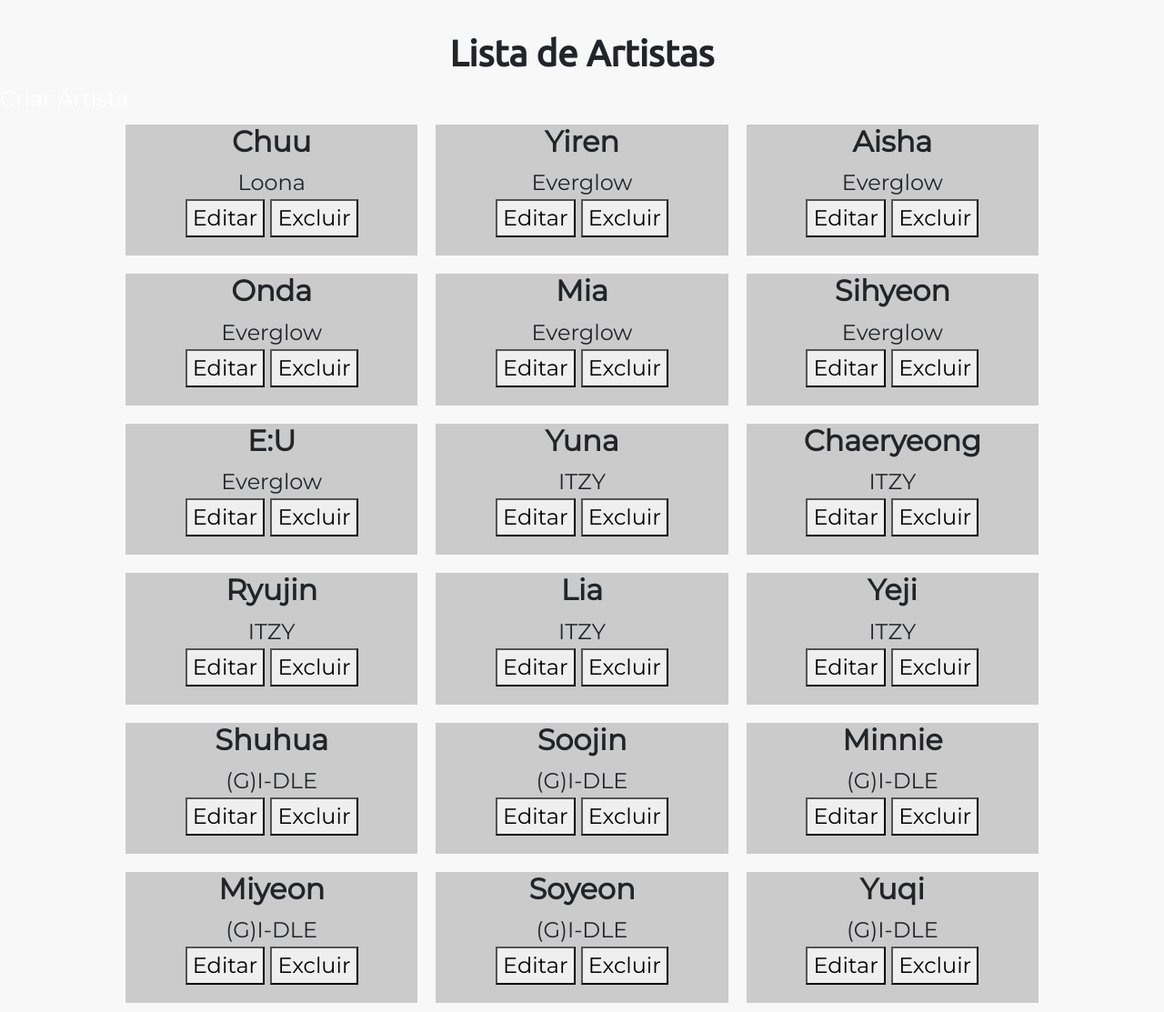
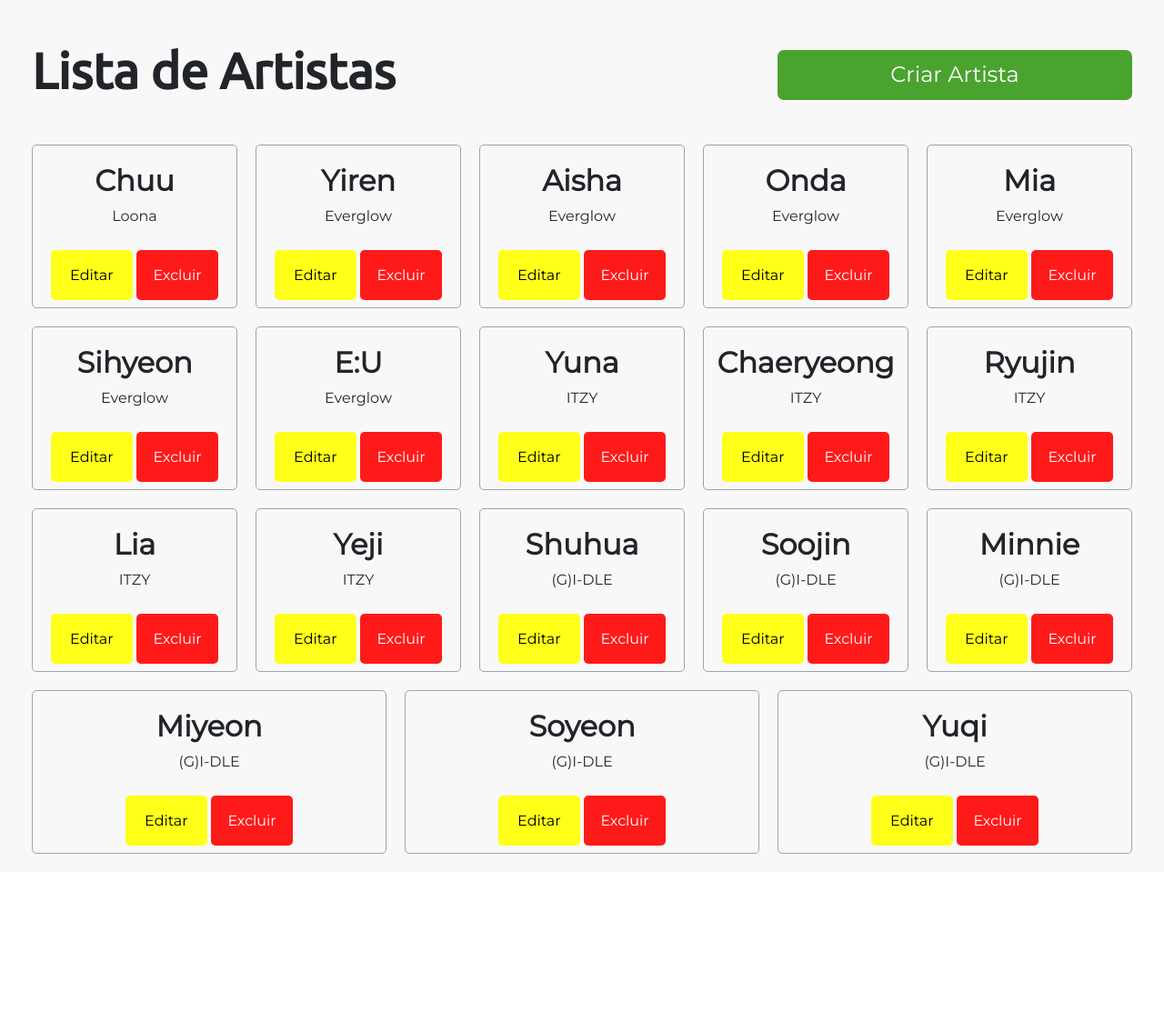
Before and after one commit to Bruno-Felix/CRUD_Grupos-Django, a Django app: page /artistas in a window 1280 px wide. Shown: the part 65-1178 px from the top of the page at 91% size. After the commit the page ends 1004 px from the top, so only its background shows below. Run offline with Django 3.2, Linux system fonts and the light colour scheme; data comes from the database, SQL or seed files in the repository; some libraries are stand-ins or nearby versions.

Commit message:
Adicionando botão criar Artista, Editar e Excluir

```diff
--- a/novosGrupos/static/css/styleListaDeArtistas.css
+++ b/novosGrupos/static/css/styleListaDeArtistas.css
@@ -1,24 +1,95 @@
+.divBotaoCriarArtista{
+    justify-content: space-between;
+    margin: auto;
+    display: flex;
+    flex-wrap: wrap;
+    max-width: 1250px;
+    width: 100%;
+    margin-top: 90px;
+    padding: 20px;
+}
+
 .tituloListaDeArtistas{
+    align-self: center;
     text-align: center;
-    margin-top: 100px;
+    font-size: 55px;
     font-family: 'Ubuntu', sans-serif;
+}
+
+.botaoCriarArtista {
+    align-self: center;
+    text-align: center;
+    color: #ffffff;
+    background-color: #4AA32F;
+    border-radius: 7px;
+    height: 55px;
+    width: 390px;
+    padding-top: 9px;
+  }
+
+.botaoCriarArtista:hover{
+    background-color: #3f8a28;
+    color: #ffffff;
+    text-decoration: none;
 }
 
 
 /* Flexbox da Listagem */
 .flexArtistas{
-    margin: 0 auto;
-    width: 80%; /* Valor da Largura */
+    margin: 0px auto;
+    width: 100%; /* Valor da Largura */
     display:flex;
     flex-wrap: wrap;
-    max-width: 1200px;
+    max-width: 1250px;
+    padding: 10px;
 }
 
 .flexArtistas > div{
+    height: 180px;
+    font-size: medium;
     cursor: pointer;
-    background-color: #cccbcb;
-    flex:1 1 270px;
+    flex:1 1 210px;
     text-align: center;
-    padding-bottom: 20px;
+    border-radius: 5px;
+    border: 1px solid #9aa4b1;
+    padding-top: 20px;
     margin: 10px 10px 10px 10px;
 }
+
+/* .flexArtistas > div:hover{
+    background-color: #4AA32F;
+    transition: 0.3s;
+    color: #ffffff;
+} */
+
+.divBotoesOpcao{
+    padding-top: 25px;
+}
+
+.divBotoesOpcao > button{
+    width: 90px;
+}
+
+.botaoEditar{
+    border: none;
+    height: 55px;
+    border-radius: 5px;
+    color: #000000;
+    background-color: #ffff1a;
+}
+
+.botaoEditar:hover{
+    background-color: #e6e600;
+}
+
+.botaoExcluir{
+    border: none;
+    height: 55px;
+    border-radius: 5px;
+    color: #ffffff;
+    background-color: #ff1a1a;
+}
+
+.botaoExcluir:hover{
+    background-color: #e60000;
+}
```
